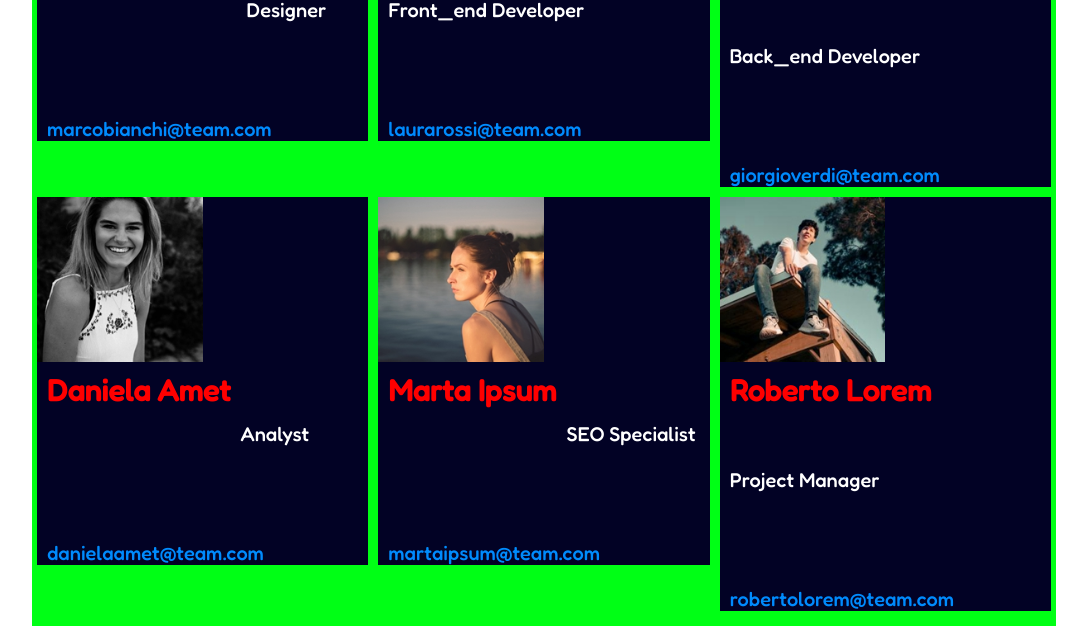
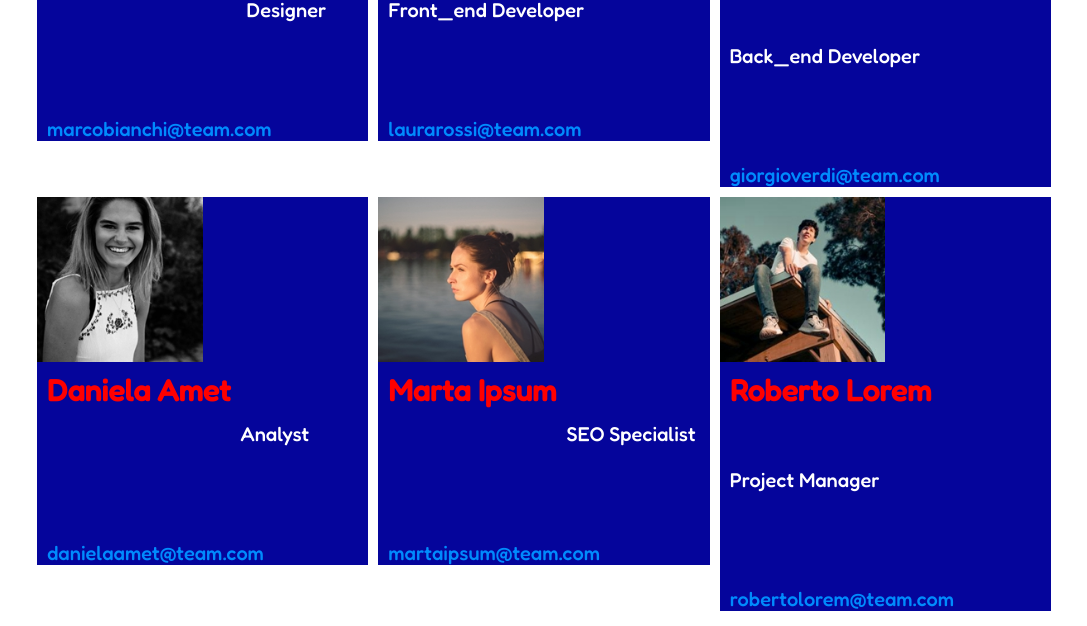
Before and after one commit to GabrielePalmaBool/html-css-float-cards, a plain HTML site: page index.html in a window 1280 px wide. Shown: the part 427-1053 px from the top of the page, without its empty margins (96-1183 px from the left). Drawn offline with Linux system fonts and the light colour scheme; a web font is replaced by a local one.

Commit message:
drop backround images

```diff
--- a/css/Menu.css
+++ b/css/Menu.css
@@ -13,7 +13,7 @@
 #background {
     margin: auto;
     width: 80%;
-    background-color: aqua;
+
 }
 /* Stili heder titolo e testo */
 
@@ -31,7 +31,7 @@ header > p, h1{
 
 .Row {
     padding: 10px 0;
-    background-color: rgb(0, 255, 21);
+
 }
 
 .Row::after {
@@ -44,7 +44,7 @@ header > p, h1{
     float: left;
     width: calc((100% / 3) - 10px);
     margin: 5px 5px;
-    background-color: rgb(2, 2, 37);
+    background-color: rgb(5, 5, 155);
 }
 
 /* Stili immagini */
```
